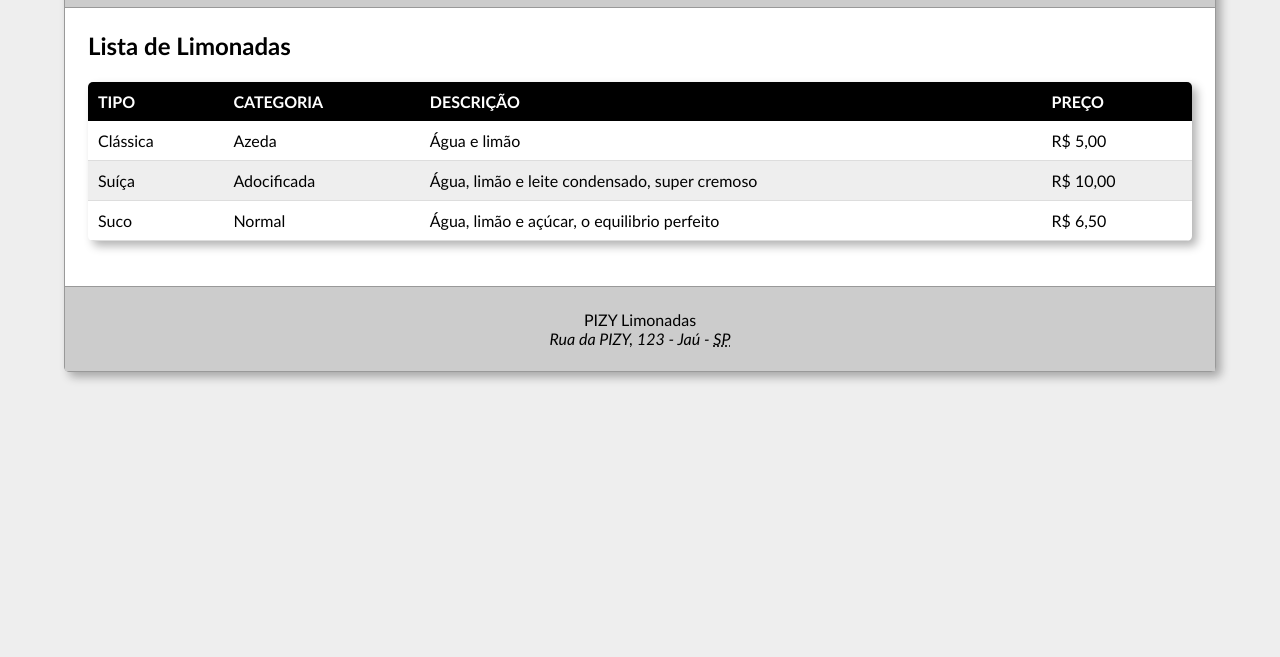
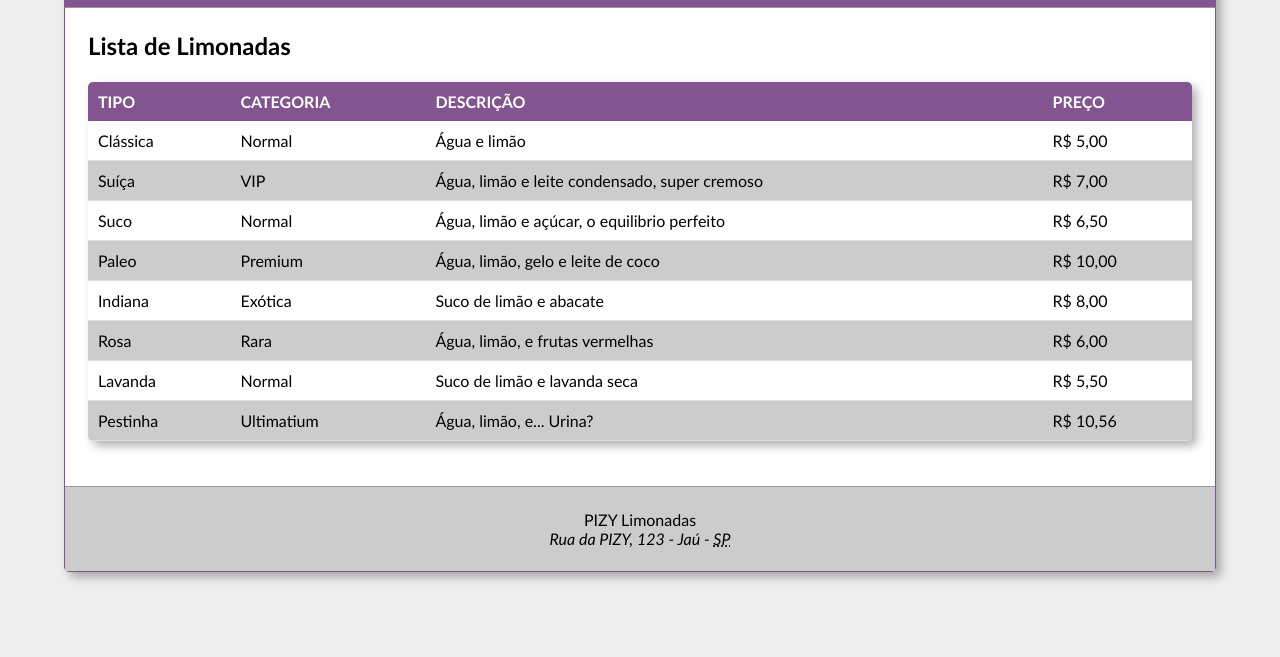
Before and after one commit to enzoven/tabela-pizy-limonadas, a plain HTML site: page index.html in a window 1280 px wide. Shown: the part 143-800 px from the top of the page. Drawn offline with Linux system fonts and the light colour scheme; a script that the page names is missing.

Commit message:
Color changes

```diff
--- a/index.html
+++ b/index.html
@@ -28,21 +28,49 @@
                 <tbody>
                     <tr>
                         <td>Clássica</td>
-                        <td>Azeda</td>
+                        <td>Normal</td>
                         <td>Água e limão</td>
                         <td>R$ 5,00</td>
                     </tr>
                     <tr class="zebra">
                         <td>Suíça</td>
-                        <td>Adocificada</td>
+                        <td>VIP</td>
                         <td>Água, limão e leite condensado, super cremoso</td>
-                        <td>R$ 10,00</td>
+                        <td>R$ 7,00</td>
                     </tr>
                     <tr>
                         <td>Suco</td>
                         <td>Normal</td>
                         <td>Água, limão e açúcar, o equilibrio perfeito</td>
                         <td>R$ 6,50</td>
+                    </tr>
+                    <tr class="zebra">
+                        <td>Paleo</td>
+                        <td>Premium</td>
+                        <td>Água, limão, gelo e leite de coco</td>
+                        <td>R$ 10,00</td>
+                    </tr>
+                    <tr>
+                        <td>Indiana</td>
+                        <td>Exótica</td>
+                        <td>Suco de limão e abacate</td>
+                        <td>R$ 8,00</td>
+                    <tr class="zebra">
+                        <td>Rosa</td>
+                        <td>Rara</td>
+                        <td>Água, limão, e frutas vermelhas</td>
+                        <td>R$ 6,00</td>
+                    </tr>
+                    <tr>
+                        <td>Lavanda</td>
+                        <td>Normal</td>
+                        <td>Suco de limão e lavanda seca</td>
+                        <td>R$ 5,50</td>
+                    <tr class="zebra">
+                        <td>Pestinha</td>
+                        <td>Ultimatium</td>
+                        <td>Água, limão, e... Urina?</td>
+                        <td>R$ 10,56</td>
                     </tr>
                 </tbody>
             </table>
--- a/styles/index.css
+++ b/styles/index.css
@@ -6,21 +6,20 @@ body {
 
 #corpo {
     background: #fff;
-    border: 1px solid #999;
+    border: 1px solid #825490;
     border-radius: 5px;
     box-shadow: 5px 5px 10px rgba(0,0,0,.3);
     margin: 0 auto;
 }
 
 header {
-    background-color: #CCC;
+    background-color: #825490;
     padding: 2%;
     border-bottom: 1px solid #999;
 }
 
 header h1 {
     text-align: center;
-    text-shadow: 1px 1px 2px #fff;
     text-transform: uppercase;
 }
 
--- a/styles/tabela.css
+++ b/styles/tabela.css
@@ -10,7 +10,7 @@ table {
     }
 
 table thead tr {
-    background: #000;
+    background: #825490;
     color: #fff;
     text-transform: uppercase;
     text-align: left;
@@ -22,7 +22,7 @@ table tbody td, table thead th { padding: 10px; }
 table tbody td { border-bottom: 1px solid #ddd; }
 
 table tbody tr:hover{
-    background-color: yellow; cursor: crosshair;
+    background-color: #ab374ac0; cursor: crosshair;
 }
 
-.zebra { background: #eee; }
+.zebra { background: #CCC; }
```
